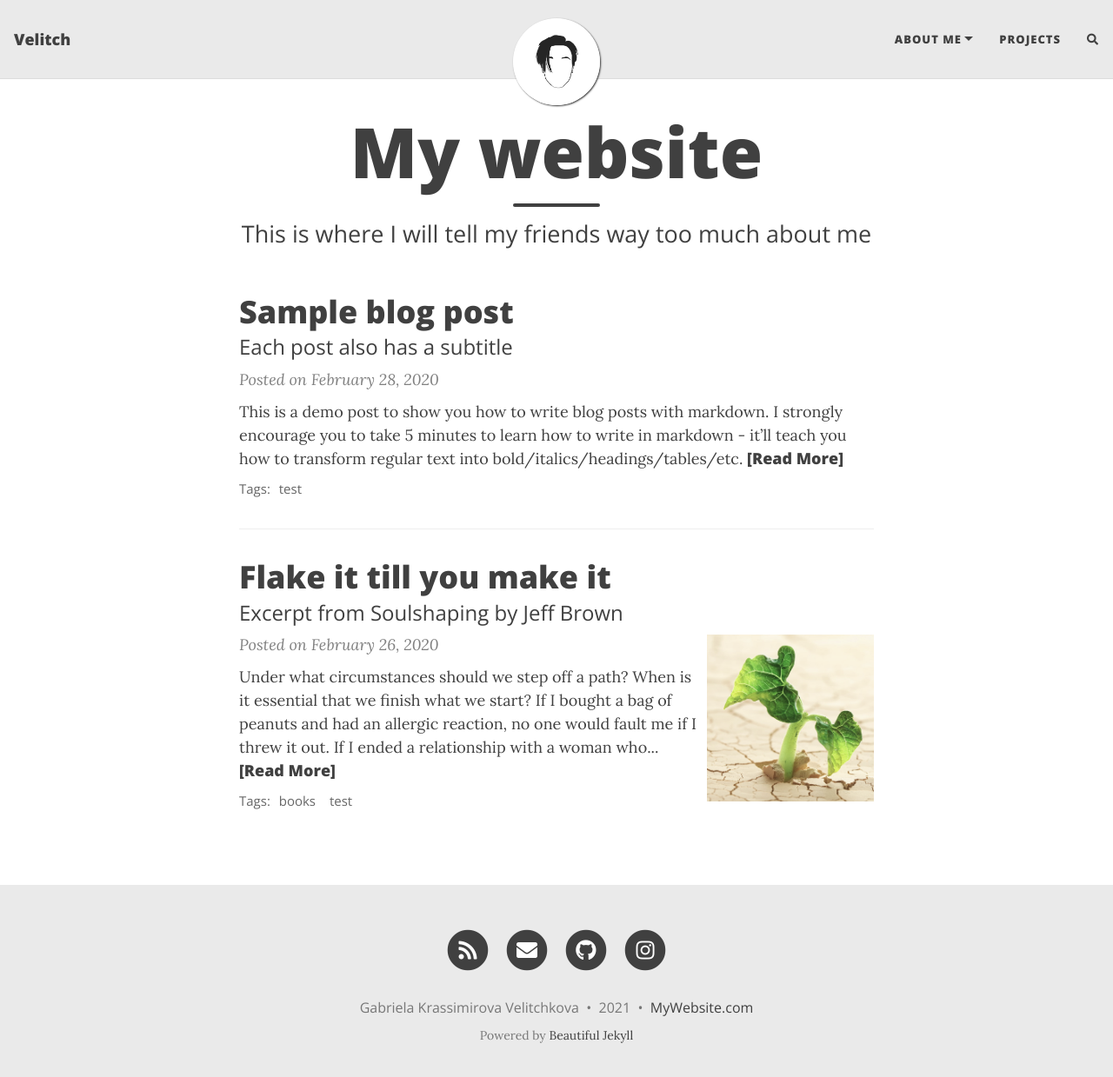
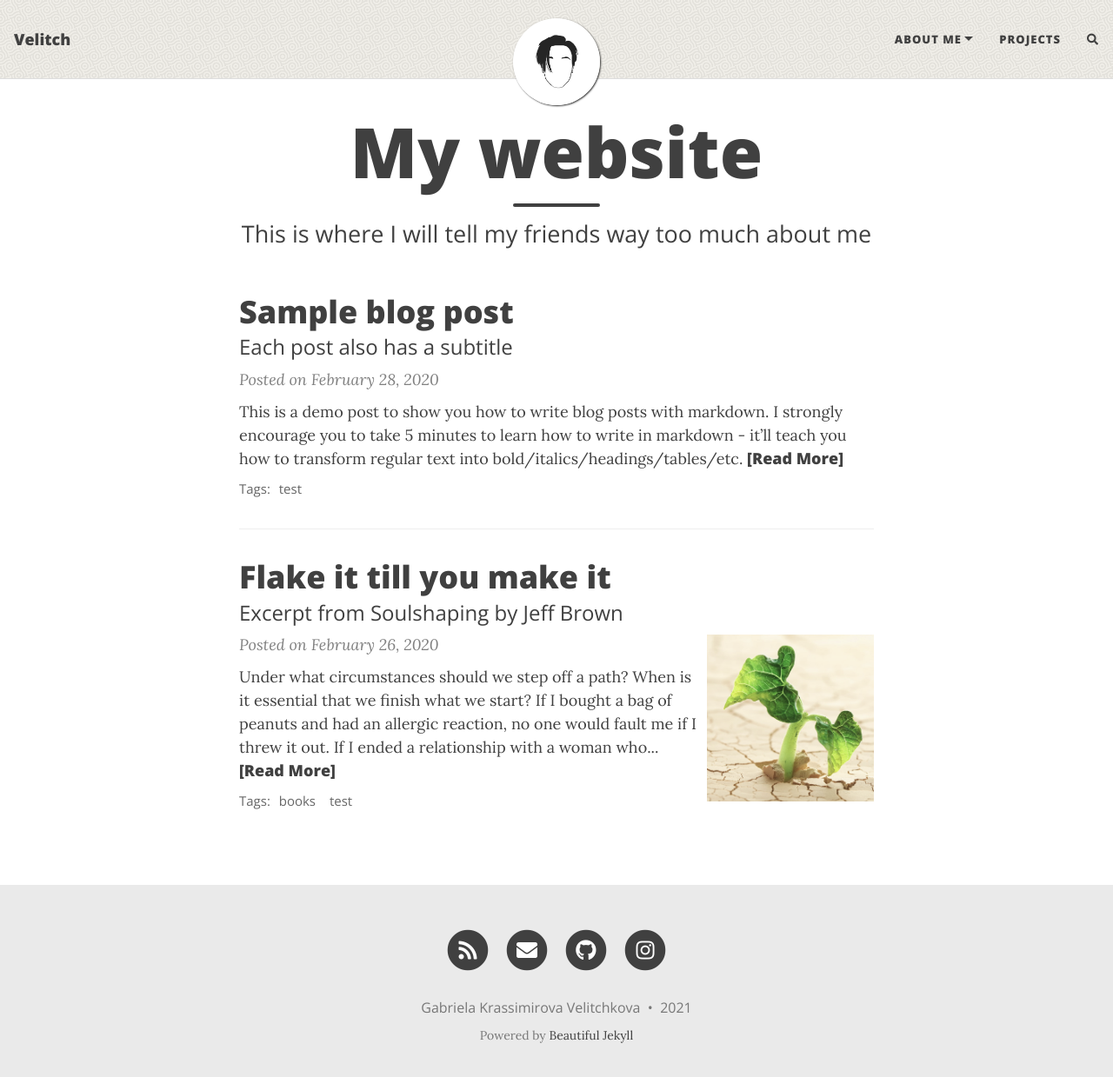
Before and after one commit to Velitch/velitch, a Jekyll site: the page built from index.html, in a window 1280 px wide and 1252 px high. Shown: the top 1239 px of the window at 87% size. Built offline with Jekyll 4.4.1, drawn with Linux system fonts in a browser that asks for light colours; nearby versions of some CDN libraries; the list of posts is cut into pages by our own code; comment, search, counter and statistics services are not loaded.

Commit message:
Update _config.yml

```diff
--- a/_config.yml
+++ b/_config.yml
@@ -78,7 +78,7 @@ share-links-active:
 
 # How to display the link to your website in the footer
 # Remove this if you don't want a link in the footer
-url-pretty: "MyWebsite.com"
+#url-pretty: "MyWebsite.com"
 
 # Excerpt word length - Truncate the excerpt of each post on the feed page to the specified number of words
 excerpt_length: 50
@@ -114,7 +114,7 @@ footer-hover-col: "#0085A1"
 # Alternatively, the navbar, footer, and page background can be set to an image
 # instead of colour
 
-#navbar-img: "/assets/img/bgimage.png"
+navbar-img: "/assets/img/bgimage.png"
 #footer-img: "/assets/img/bgimage.png"
 #page-img: "/assets/img/bgimage.png"
 
```
